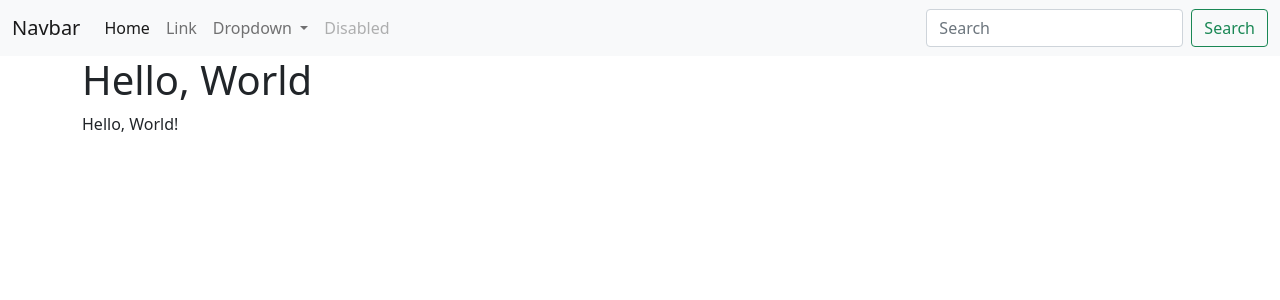
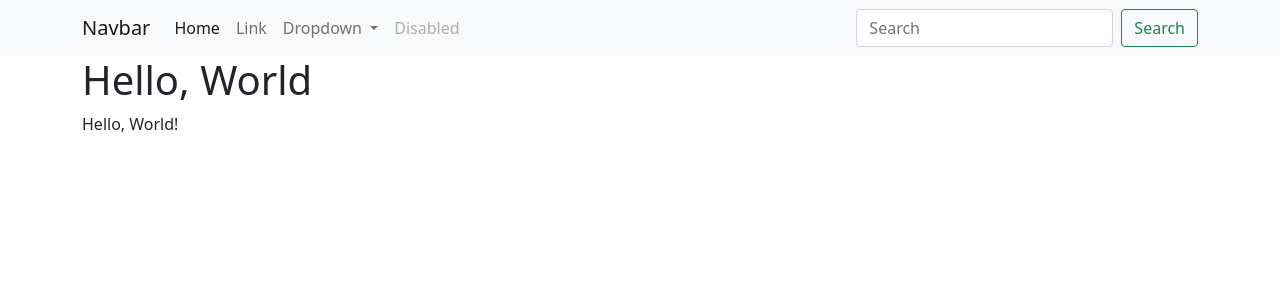
Before and after one commit to incolumepy-cursos/flask-impressionador, a Flask app: page / in a window 1280 px wide. Shown: the top 300 px of the page. Run offline with Flask 2, Linux system fonts and the light colour scheme.

Commit message:
Compatibility of styles

```diff
--- a/templates/navbar.html
+++ b/templates/navbar.html
@@ -1,5 +1,5 @@
 <nav class="navbar navbar-expand-lg navbar-light bg-light">
-  <div class="container-fluid">
+  <div class="container-fluid container">
     <a class="navbar-brand" href="#">Navbar</a>
     <button class="navbar-toggler" type="button" data-bs-toggle="collapse" data-bs-target="#navbarSupportedContent" aria-controls="navbarSupportedContent" aria-expanded="false" aria-label="Toggle navigation">
       <span class="navbar-toggler-icon"></span>
```
